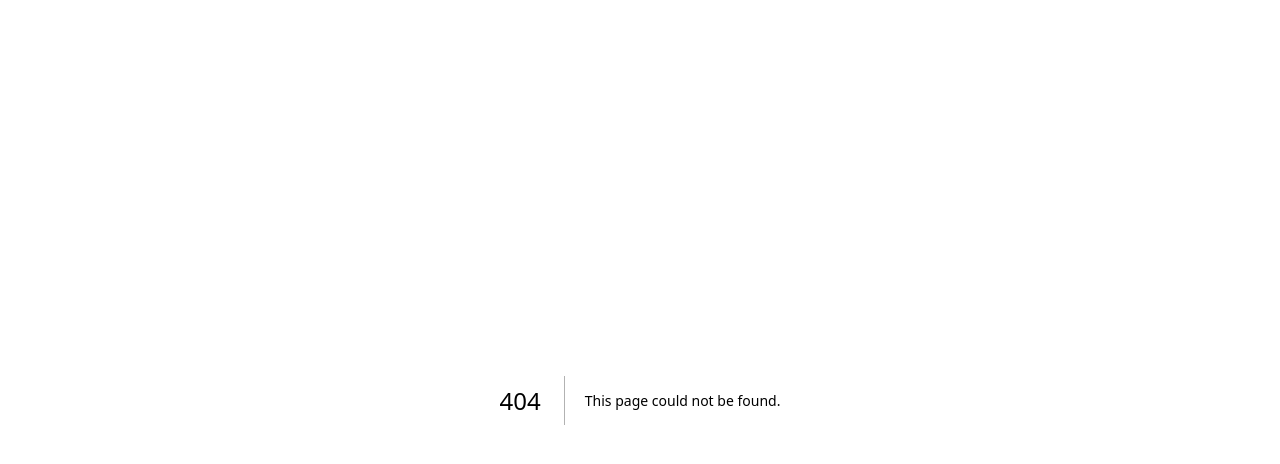
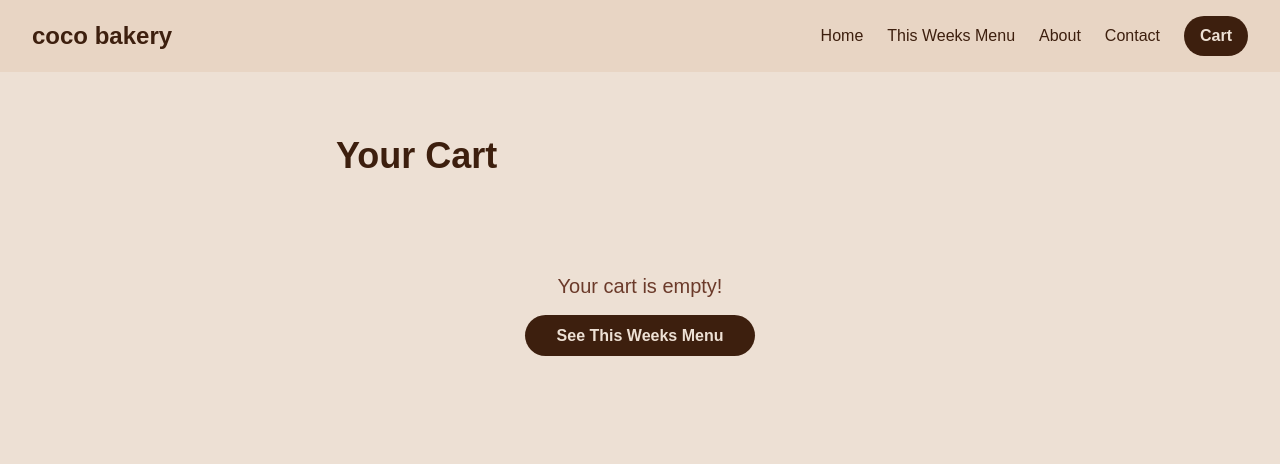
Before and after one commit to cocobakery5-svg/Bakery, a Next.js app: page /cart in a window 1280 px wide. Before the commit this address had no page. Shown: the top 464 px of the page. Built offline with nearby package versions, Linux system fonts and the light colour scheme.

Commit message:
phase 3 shopping cart

```diff
--- /dev/null
+++ b/app/cart/page.tsx
@@ -0,0 +1,72 @@
+'use client'
+import { useEffect, useState } from 'react'
+import { getCart, removeFromCart, CartItem } from '@/lib/cart'
+
+export default function Cart() {
+  const [cart, setCart] = useState<CartItem[]>([])
+
+  useEffect(() => {
+    setCart(getCart())
+  }, [])
+
+  function handleRemove(id: number) {
+    removeFromCart(id)
+    setCart(getCart())
+  }
+
+  const total = cart.reduce((sum, item) => sum + item.price * item.qty, 0)
+
+  return (
+    <main className="min-h-screen" style={{backgroundColor: "#ede0d4"}}>
+      <nav className="px-8 py-4 flex justify-between items-center" style={{backgroundColor: "#e8d5c4"}}>
+        <h1 className="text-2xl font-bold" style={{color: "#3d1f0e"}}>coco bakery</h1>
+        <div className="flex gap-6 items-center">
+          <a href="/" style={{color: "#3d1f0e"}} className="hover:opacity-70">Home</a>
+          <a href="/menu" style={{color: "#3d1f0e"}} className="hover:opacity-70">This Weeks Menu</a>
+          <a href="/about" style={{color: "#3d1f0e"}} className="hover:opacity-70">About</a>
+          <a href="/contact" style={{color: "#3d1f0e"}} className="hover:opacity-70">Contact</a>
+          <a href="/cart" className="px-4 py-2 rounded-full font-bold hover:opacity-80" style={{backgroundColor: "#3d1f0e", color: "#ede0d4"}}>Cart</a>
+        </div>
+      </nav>
+      <section className="max-w-2xl mx-auto py-16 px-8">
+        <h2 className="text-4xl font-bold mb-8" style={{color: "#3d1f0e"}}>Your Cart</h2>
+        {cart.length === 0 ? (
+          <div className="text-center py-16">
+            <p className="text-xl mb-6" style={{color: "#6b3a2a"}}>Your cart is empty!</p>
+            <a href="/menu" className="px-8 py-3 rounded-full font-bold hover:opacity-80" style={{backgroundColor: "#3d1f0e", color: "#ede0d4"}}>See This Weeks Menu</a>
+          </div>
+        ) : (
+          <>
+            {cart.map((item) => (
+              <div key={item.id} className="rounded-2xl p-6 mb-4 flex justify-between items-center" style={{backgroundColor: "#e8d5c4"}}>
+                <div>
+                  <h3 className="text-lg font-bold" style={{color: "#3d1f0e"}}>{item.name}</h3>
+                  <p style={{color: "#6b3a2a"}}>Qty: {item.qty} x ₹{item.price}</p>
+                </div>
+                <div className="flex items-center gap-4">
+                  <p className="font-bold" style={{color: "#3d1f0e"}}>₹{item.price * item.qty}</p>
+                  <button
+                    onClick={() => handleRemove(item.id)}
+                    className="px-4 py-2 rounded-full text-sm hover:opacity-80"
+                    style={{backgroundColor: "#3d1f0e", color: "#ede0d4"}}
+                  >
+                    Remove
+                  </button>
+                </div>
+              </div>
+            ))}
+            <div className="rounded-2xl p-6 mt-6" style={{backgroundColor: "#e8d5c4"}}>
+              <div className="flex justify-between items-center mb-6">
+                <p className="text-xl font-bold" style={{color: "#3d1f0e"}}>Total</p>
+                <p className="text-xl font-bold" style={{color: "#3d1f0e"}}>₹{total}</p>
+              </div>
+              <a href="/checkout" className="block text-center py-3 rounded-full font-bold hover:opacity-80" style={{backgroundColor: "#3d1f0e", color: "#ede0d4"}}>
+                Proceed to Checkout
+              </a>
+            </div>
+          </>
+        )}
+      </section>
+    </main>
+  )
+}
--- a/app/menu/page.tsx
+++ b/app/menu/page.tsx
@@ -1,3 +1,6 @@
+'use client'
+import { useEffect, useState } from 'react'
+import { addToCart } from '@/lib/cart'
 import { createClient } from '@supabase/supabase-js'
 
 const supabase = createClient(
@@ -5,32 +8,52 @@
   process.env.NEXT_PUBLIC_SUPABASE_ANON_KEY!
 )
 
-export default async function Menu() {
-  const { data: products } = await supabase
-    .from('products')
-    .select('*')
-    .eq('available', true)
+export default function Menu() {
+  const [products, setProducts] = useState<any[]>([])
+  const [added, setAdded] = useState<number | null>(null)
+
+  useEffect(() => {
+    supabase
+      .from('products')
+      .select('*')
+      .eq('available', true)
+      .then(({ data }) => setProducts(data || []))
+  }, [])
+
+  function handleAdd(product: any) {
+    addToCart({ id: product.id, name: product.name, price: product.price, qty: 1 })
+    setAdded(product.id)
+    setTimeout(() => setAdded(null), 1500)
+  }
 
   return (
     <main className="min-h-screen" style={{backgroundColor: "#ede0d4"}}>
       <nav className="px-8 py-4 flex justify-between items-center" style={{backgroundColor: "#e8d5c4"}}>
         <h1 className="text-2xl font-bold" style={{color: "#3d1f0e"}}>coco bakery</h1>
-        <div className="flex gap-6">
+        <div className="flex gap-6 items-center">
           <a href="/" style={{color: "#3d1f0e"}} className="hover:opacity-70">Home</a>
           <a href="/menu" style={{color: "#3d1f0e"}} className="hover:opacity-70">This Weeks Menu</a>
           <a href="/about" style={{color: "#3d1f0e"}} className="hover:opacity-70">About</a>
           <a href="/contact" style={{color: "#3d1f0e"}} className="hover:opacity-70">Contact</a>
+          <a href="/cart" className="px-4 py-2 rounded-full font-bold hover:opacity-80" style={{backgroundColor: "#3d1f0e", color: "#ede0d4"}}>Cart</a>
         </div>
       </nav>
       <section className="text-center py-16 px-8">
         <h2 className="text-4xl font-bold mb-2" style={{color: "#3d1f0e"}}>This Weeks Menu</h2>
         <p className="text-lg mb-12" style={{color: "#6b3a2a"}}>Fresh every Saturday. Order before Friday!</p>
         <div className="grid grid-cols-3 gap-8 px-8">
-          {products?.map((product) => (
+          {products.map((product) => (
             <div key={product.id} className="rounded-2xl p-6 text-left" style={{backgroundColor: "#e8d5c4"}}>
               <h3 className="text-xl font-bold mb-1" style={{color: "#3d1f0e"}}>{product.name}</h3>
               <p className="mb-4" style={{color: "#6b3a2a"}}>{product.description}</p>
-              <p className="text-lg font-bold" style={{color: "#3d1f0e"}}>₹{product.price}</p>
+              <p className="text-lg font-bold mb-4" style={{color: "#3d1f0e"}}>₹{product.price}</p>
+              <button
+                onClick={() => handleAdd(product)}
+                className="w-full py-2 rounded-full font-bold hover:opacity-80"
+                style={{backgroundColor: added === product.id ? "#6b3a2a" : "#3d1f0e", color: "#ede0d4"}}
+              >
+                {added === product.id ? "Added!" : "Add to cart"}
+              </button>
             </div>
           ))}
         </div>
--- /dev/null
+++ b/lib/cart.ts
@@ -0,0 +1,32 @@
+export type CartItem = {
+  id: number
+  name: string
+  price: number
+  qty: number
+}
+
+export function getCart(): CartItem[] {
+  if (typeof window === 'undefined') return []
+  const cart = localStorage.getItem('cart')
+  return cart ? JSON.parse(cart) : []
+}
+
+export function addToCart(item: CartItem) {
+  const cart = getCart()
+  const existing = cart.find(i => i.id === item.id)
+  if (existing) {
+    existing.qty += 1
+  } else {
+    cart.push({...item, qty: 1})
+  }
+  localStorage.setItem('cart', JSON.stringify(cart))
+}
+
+export function removeFromCart(id: number) {
+  const cart = getCart().filter(i => i.id !== id)
+  localStorage.setItem('cart', JSON.stringify(cart))
+}
+
+export function clearCart() {
+  localStorage.setItem('cart', JSON.stringify([]))
+}
```
